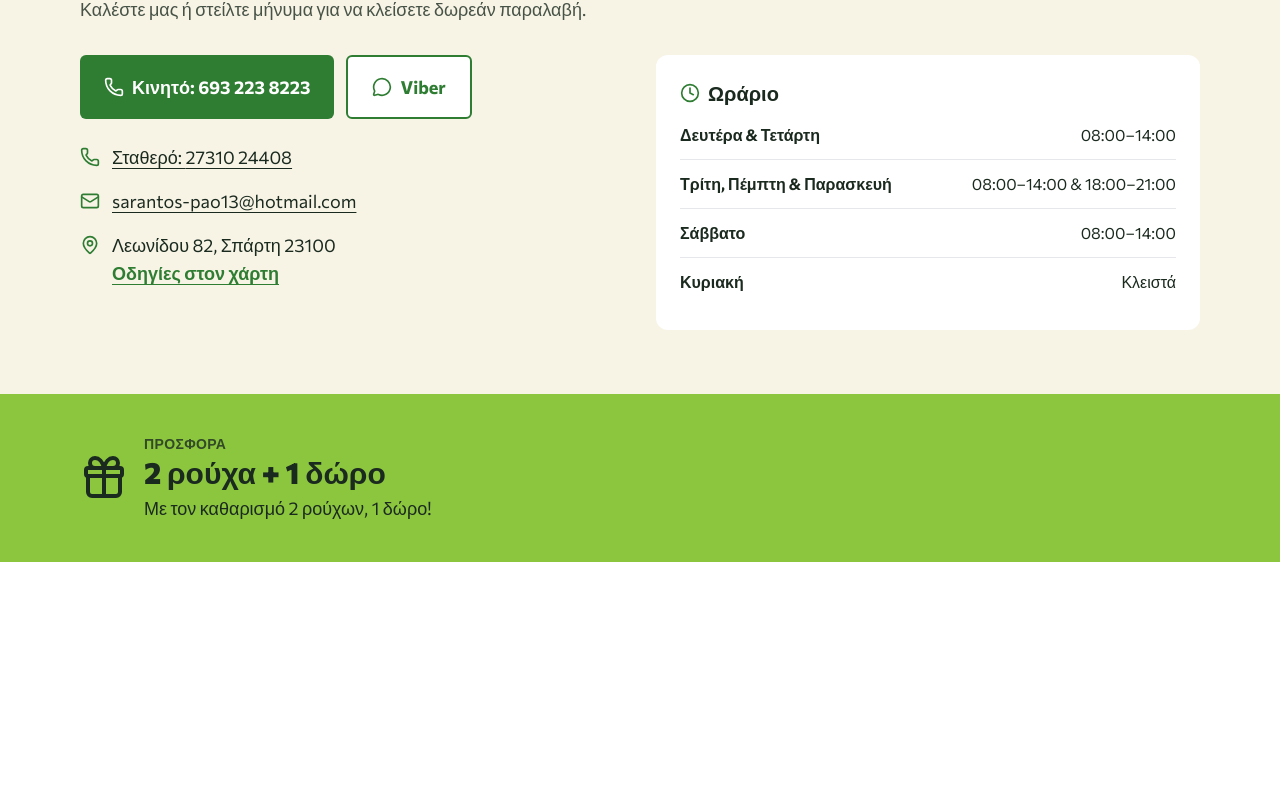
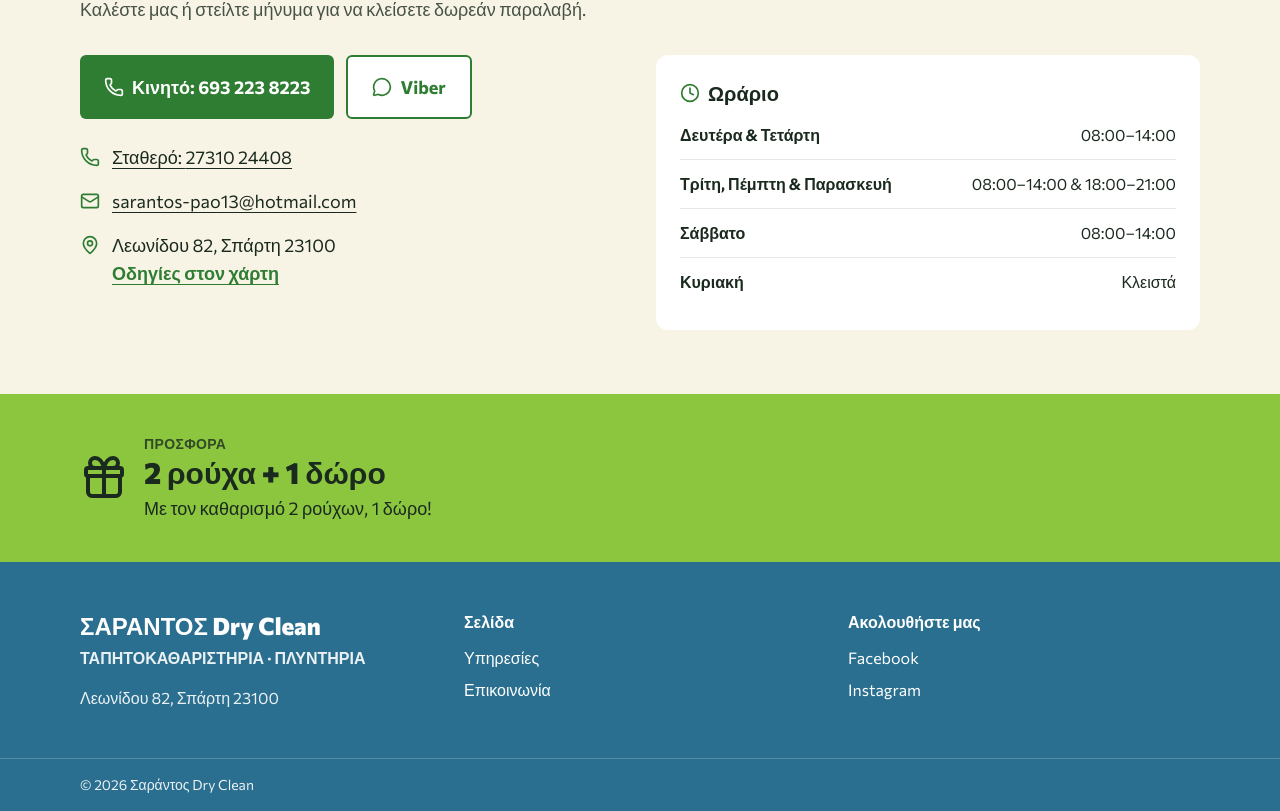
Before and after one commit to Gkony21/sarantos-dryclean, a Next.js app: page / in a window 1280 px wide. Shown: the part 1378-2189 px from the top of the page. Before the commit the page ends 1940 px from the top, so only its background shows below. Built offline with nearby package versions, Linux system fonts and the light colour scheme.

Commit message:
Add footer with page links and social media

```diff
--- a/app/layout.tsx
+++ b/app/layout.tsx
@@ -2,6 +2,7 @@ import type { Metadata } from "next";
 import { Commissioner } from "next/font/google";
 import "./globals.css";
 import Header from "@/components/Header";
+import Footer from "@/components/Footer";
 
 const commissioner = Commissioner({
   subsets: ["latin", "greek"],
@@ -22,6 +23,7 @@ export default function RootLayout({
       <body className="bg-white font-sans text-brand-ink antialiased">
         <Header />
         {children}
+        <Footer />
       </body>
     </html>
   );
--- /dev/null
+++ b/components/Footer.tsx
@@ -0,0 +1,68 @@
+import Link from "next/link";
+import { site } from "@/lib/site";
+
+export default function Footer() {
+  const year = new Date().getFullYear();
+
+  return (
+    <footer className="bg-brand-band text-white">
+      <div className="mx-auto grid max-w-6xl gap-8 px-4 py-12 sm:grid-cols-3">
+        <div>
+          <p className="text-2xl font-extrabold">ΣΑΡΑΝΤΟΣ Dry Clean</p>
+          <p className="mt-1 font-bold text-white/90">
+            ΤΑΠΗΤΟΚΑΘΑΡΙΣΤΗΡΙΑ · ΠΛΥΝΤΗΡΙΑ
+          </p>
+          <p className="mt-4 text-white/90">{site.address}</p>
+        </div>
+
+        <nav aria-label="Σύνδεσμοι σελίδας">
+          <p className="font-bold">Σελίδα</p>
+          <ul className="mt-3 flex flex-col gap-2">
+            <li>
+              <Link href="/#ypiresies" className="hover:underline">
+                Υπηρεσίες
+              </Link>
+            </li>
+            <li>
+              <Link href="/#epikoinonia" className="hover:underline">
+                Επικοινωνία
+              </Link>
+            </li>
+          </ul>
+        </nav>
+
+        <div>
+          <p className="font-bold">Ακολουθήστε μας</p>
+          <ul className="mt-3 flex flex-col gap-2">
+            <li>
+              <a
+                href={site.facebook}
+                target="_blank"
+                rel="noopener noreferrer"
+                className="hover:underline"
+              >
+                Facebook
+              </a>
+            </li>
+            <li>
+              <a
+                href={site.instagram}
+                target="_blank"
+                rel="noopener noreferrer"
+                className="hover:underline"
+              >
+                Instagram
+              </a>
+            </li>
+          </ul>
+        </div>
+      </div>
+
+      <div className="border-t border-white/20">
+        <p className="mx-auto max-w-6xl px-4 py-4 text-sm text-white/90">
+          © {year} {site.name}
+        </p>
+      </div>
+    </footer>
+  );
+}
```
